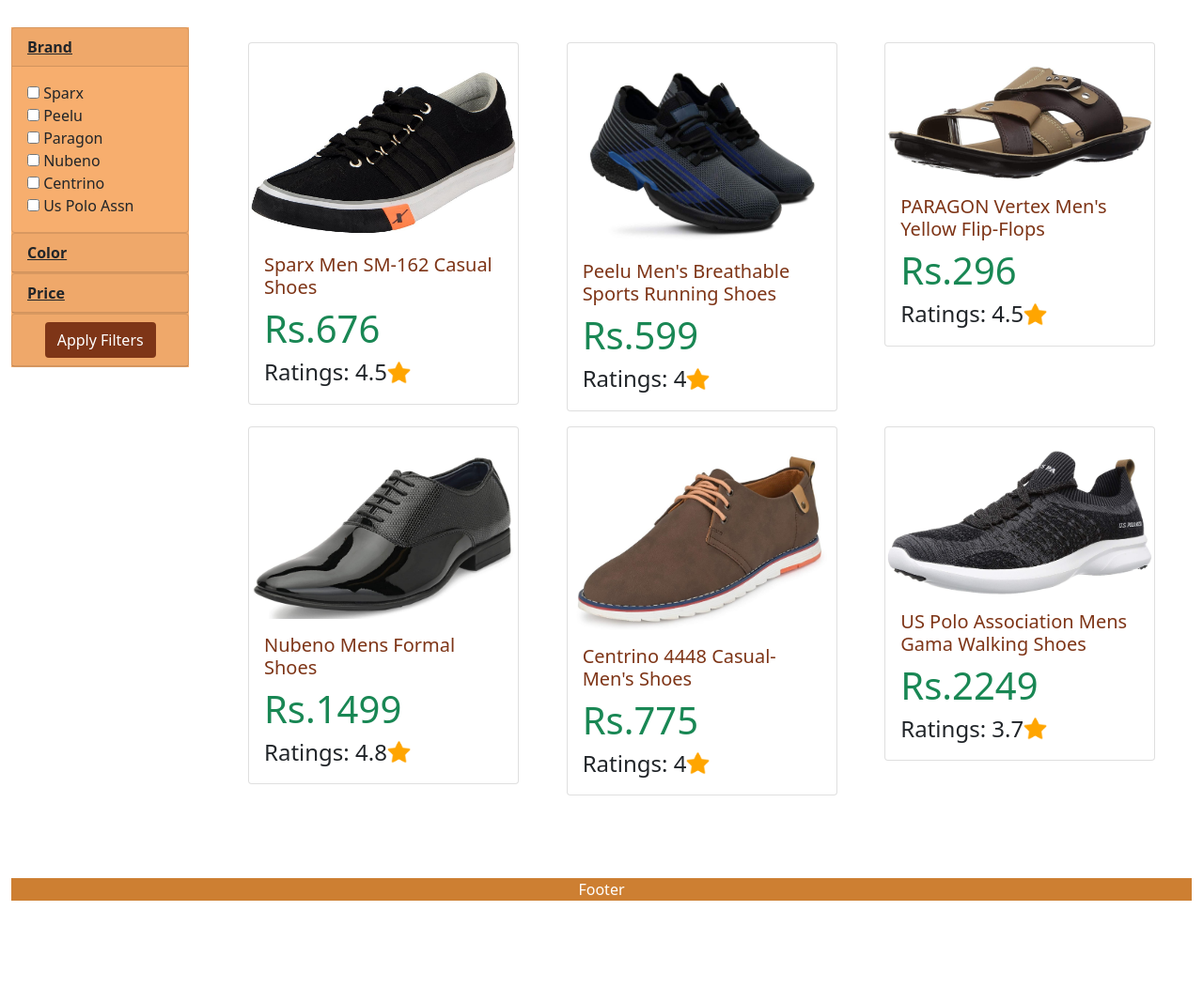
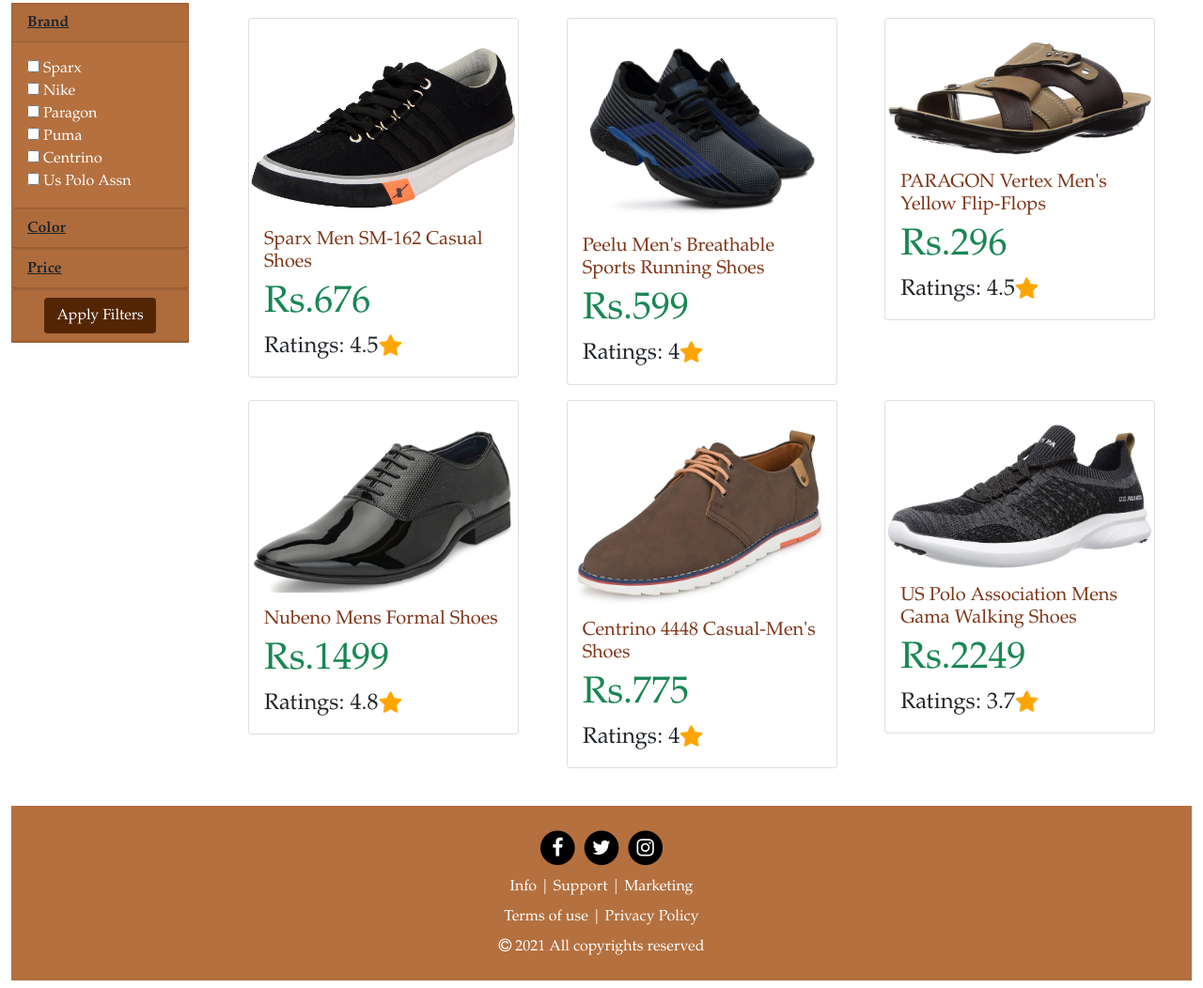
Before and after one commit to anupam-mishra345/Shopping-site, a plain HTML site: page listing.html in a window 1280 px wide. Shown: the part 646-1698 px from the top of the page at 94% size. Before the commit the page ends 1621 px from the top, so only its background shows below. Drawn offline with nearby package versions, Linux system fonts and the light colour scheme.

Commit message:
Update listing.html
Added filter and footer

```diff
--- a/listing.html
+++ b/listing.html
@@ -13,13 +13,16 @@
     <script src="https://cdn.jsdelivr.net/npm/bootstrap@5.0.0-beta2/dist/js/bootstrap.min.js" integrity="sha384-nsg8ua9HAw1y0W1btsyWgBklPnCUAFLuTMS2G72MMONqmOymq585AcH49TLBQObG" crossorigin="anonymous"></script>
     <link rel="stylesheet" href="file.css">
 
+    <!--Font Awesome Link-->
+    <link rel="stylesheet" href="https://cdnjs.cloudflare.com/ajax/libs/font-awesome/4.7.0/css/font-awesome.min.css">
     <!--Using Internal CSS-->
     <style>
       #navId{
-        background-color: #cd7f32;
+        background-color: #B4703F;
       }
       #navId li a{
         color: white;
+        font-weight: bolder;
       }
       #navId li a:hover{
         color: #7e3517;
@@ -32,24 +35,30 @@
         flex-wrap: wrap;
       }
       .filter{
-        background-color: #F7AE6E;
+        background-color: #B4703F;
+        color: white;
       }
       .footer {
-        left: 0;
-        bottom: 0;
-        width: 100%;
-        background-color: #cd7f32;
+        background-color: #B4703F;
         color: white;
-        text-align: center;
-}
+      }
+      .footer a:link{
+        color: black;
+      }
+      .footer a:visited{
+        color: black;
+      }
+      body{
+        font-family: Book Antiqua;
+      }
     </style>
 </head>
 
 <body>
-  <br>
+
   <!--Navbar-->
-  <nav class="navbar navbar-expand-lg navbar-light container text-white" id="navId">
-    <div class="container">
+  <nav class="navbar navbar-expand-lg navbar-light container-fluid mt-2" id="navId">
+    <div class="container-fluid">
       <a class="navbar-brand" href="#"><img src="logo1.jpg" height="50px" width="auto" alt=""></a>
       <button class="navbar-toggler" type="button" data-bs-toggle="collapse" data-bs-target="#navbarSupportedContent"
         aria-controls="navbarSupportedContent" aria-expanded="false" aria-label="Toggle navigation">
@@ -68,8 +77,8 @@
           </li>
         </ul>
         <form class="d-flex mb-2 mb-lg-0 me-auto">
-          <input class="form-control me-2" style="width: 400px;" type="search" placeholder="Search" aria-label="Search">
-          <button class="btn btn-outline-success" type="submit">Search</button>
+          <input class="form-control me-2" style="width: 400px;" type="search" placeholder="Type Here" aria-label="Search">
+
         </form>
         <ul class="navbar-nav mb-2 mb-lg-0">
           <li class="nav-item">
@@ -83,23 +92,23 @@
     </div>
   </nav>
 
-  <br><br>
+
 
   <!--Carousel Images-->
-  <div class="container-fluid">
+  <div class="container-fluid mt-2">
     <div class="row">
 
 
   <div id="carouselExampleFade" class="carousel slide carousel-fade" data-bs-ride="carousel" >
     <div class="carousel-inner">
       <div class="carousel-item active" data-bs-interval="3000">
-        <center><img src="Shoes - Buy Shoes Online for Men, Women & Kids 1.png"  class="d-block" width="90%" height="auto" alt="..."></center>
+        <center><img src="Shoes - Buy Shoes Online for Men, Women & Kids 1.png"  class="d-block" width="100%" height="auto" alt="..."></center>
       </div>
       <div class="carousel-item" data-bs-interval="3000">
-        <center><img src="Shoes - Buy Shoes Online for Men, Women & Kids 2.png"  class="d-block" width="90%" height="auto" alt="..."></center>
+        <center><img src="Shoes - Buy Shoes Online for Men, Women & Kids 2.png"  class="d-block" width="100%" height="auto" alt="..."></center>
       </div>
       <div class="carousel-item" data-bs-interval="3000">
-        <center><img src="Shoes - Buy Shoes Online for Men, Women & Kids 3.png"  class="d-block" width="90%" height="auto" alt="..."></center>
+        <center><img src="Shoes - Buy Shoes Online for Men, Women & Kids 3.png"  class="d-block" width="100%" height="auto" alt="..."></center>
       </div>
     </div>
     <button class="carousel-control-prev" type="button" data-bs-target="#carouselExampleFade"  data-bs-slide="prev">
@@ -114,12 +123,13 @@
 
 </div>
 </div>
-  <br><br>
+
 <!--Filters Section-->
-  <div class="container-fluid">
+  <div class="container-fluid mt-4">
     <div class="row">
       <div class="col-sm-2" >
-        <div class="d-flex flex-column bd-highlight sticky-top filter">
+        <div class=" sticky-top">
+        <div class="d-flex flex-column bd-highlight filter">
 
 <!--Filters Experiment start-->
 <div id="accordion">
@@ -137,16 +147,16 @@
         <label>Sparx</label>
       </div>
       <div>
-          <input type="checkbox" class="brnd" value="Peelu">
-          <label>Peelu</label>
+          <input type="checkbox" class="brnd" value="Nike">
+          <label>Nike</label>
         </div>
       <div>
           <input type="checkbox" class="brnd" value="Paragon">
           <label>Paragon</label>
         </div>
         <div>
-          <input type="checkbox" class="brnd" value="Nubeno">
-          <label>Nubeno</label>
+          <input type="checkbox" class="brnd" value="Puma">
+          <label>Puma</label>
         </div>
         <div>
           <input type="checkbox" class="brnd" value="Centrino">
@@ -195,23 +205,23 @@
     <div id="collapseThree" class="collapse" data-parent="#accordion">
       <div class="card-body">
           <div>
-              <input type="checkbox" class="" value="">
-              <label>Rs.100 to Rs.499</label>
+              <input type="checkbox" class="price" value="p1">
+              <label>&#8377;100 to &#8377;499</label>
             </div>
             <div>
-                <input type="checkbox" class="">
-                <label>Rs.500 to Rs.1499</label>
+                <input type="checkbox" class="price" value="p2">
+                <label>&#8377;500 to &#8377;1499</label>
               </div>
             <div>
-                <input type="checkbox" class="">
-                <label>Rs.1500-Rs.2500</label>
+                <input type="checkbox" class="price" value="p3">
+                <label>&#8377;1500 to &#8377;2500</label>
               </div>
       </div>
     </div>
   </div>
 
   <div class="card filter">
-    <div class="card-header"><center><button type="button" class="btn" style="background-color: #7e3517;color: white;" onclick="applyFilters()">Apply Filters</button></center></div>
+    <div class="card-header"><center><button type="button" class="btn" style="background-color:#532503;color: white;" onclick="applyFilters()">Apply Filters</button></center></div>
   </div>
 
 
@@ -222,19 +232,45 @@
 
         </div>
       </div>
+      </div>
       <div class="col-sm-10 justify-content-evenly p-2" id="mainId">
 
       </div>
     </div>
   </div>
   <br>
-  <br><br>
+
 <!--Footer Section-->
-  <div class="container-fluid">
+
+<div class="container-fluid mb-2">
     <div class="footer">
-      <p>Footer</p>
+      <br>
+      <center>
+      <a href=""><span class="fa-stack fa-lg ">
+        <i class="fa fa-circle fa-stack-2x"></i>
+        <i class="fa fa-facebook fa-stack-1x fa-inverse"></i>
+      </span></a>
+      <a href=""><span class="fa-stack fa-lg ">
+        <i class="fa fa-circle fa-stack-2x"></i>
+        <i class="fa fa-twitter fa-stack-1x fa-inverse"></i>
+      </span></a>
+      <a href=""><span class="fa-stack fa-lg ">
+        <i class="fa fa-circle fa-stack-2x"></i>
+        <i class="fa fa-instagram fa-stack-1x fa-inverse"></i>
+      </span></a></center>
+
+      <center class="mt-2">
+        <span>Info</span> | <span>Support</span> | <span>Marketing</span>
+      </center>
+
+      <center class="mt-2">
+        <span>Terms of use</span> | <span>Privacy Policy</span>
+      </center>
+      <center class="mt-2">
+        <span><i class="fa fa-copyright"></i> 2021 All copyrights reserved</span>
+      </center>
+      <br>
     </div>
-
   </div>
 
 </body>
```
